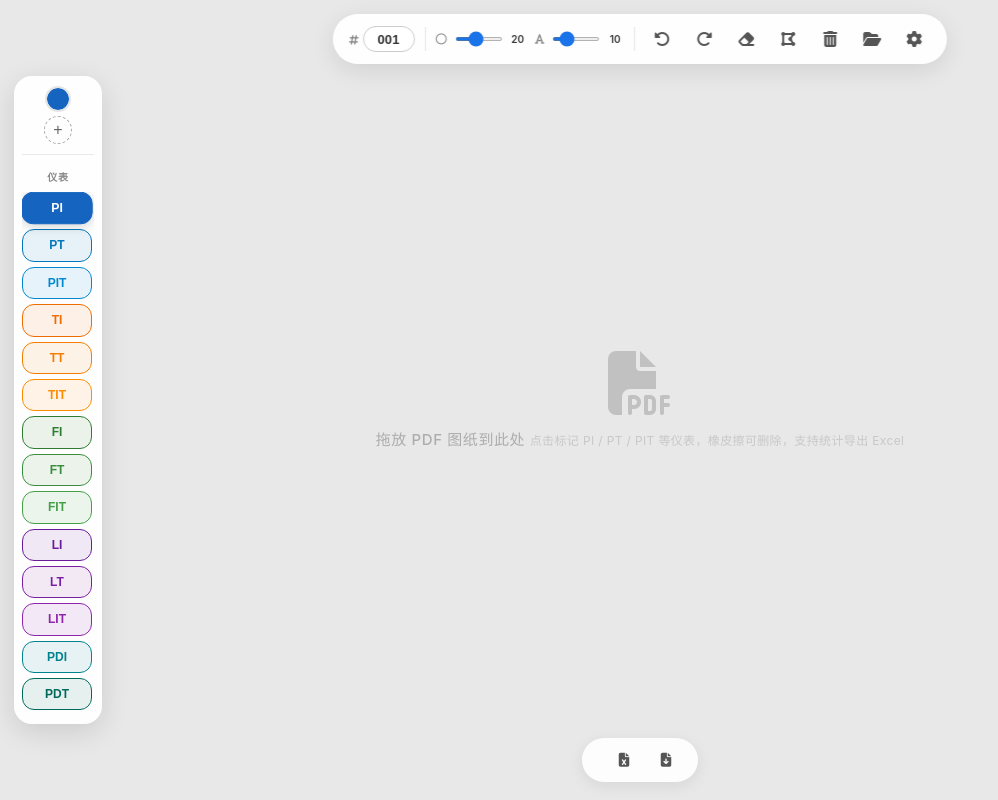
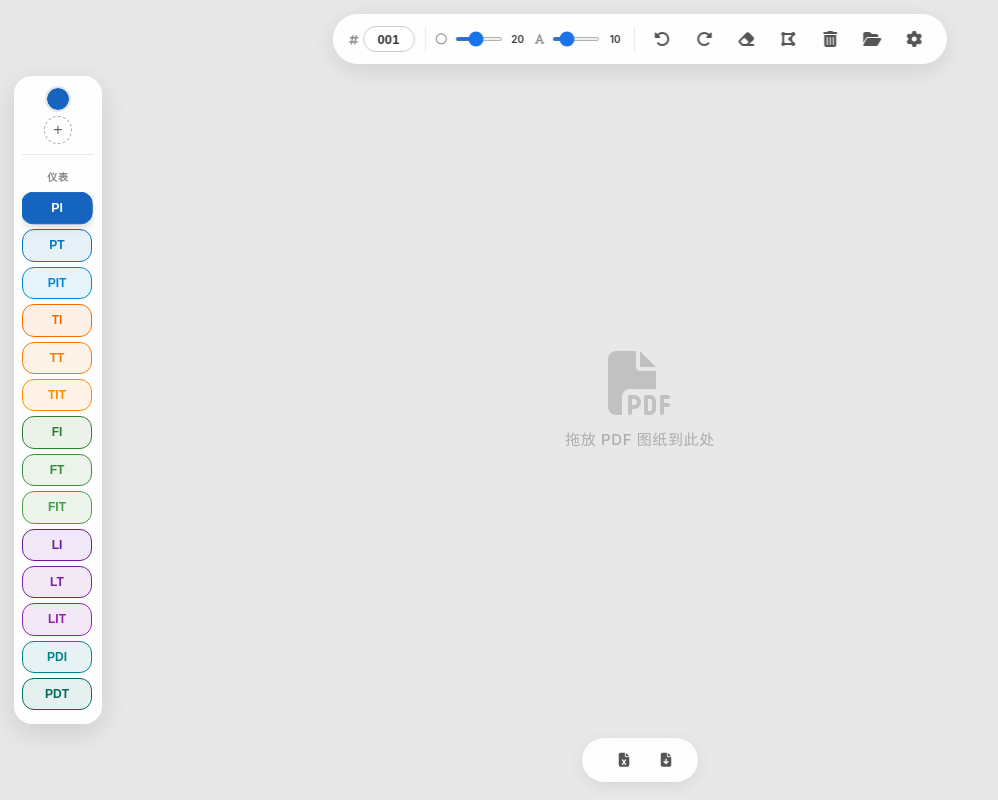
Before and after one commit to FlowerGrove/WHY-CounterTool, a plain HTML site: page 0001/index.html in a window 1280 px wide. Shown: the whole page, without its empty margins (0-998 px from the left). Drawn offline with Linux system fonts and the light colour scheme.

Commit message:
Update index.html

```diff
--- a/0001/index.html
+++ b/0001/index.html
@@ -26,7 +26,7 @@
     <div class="drop-hint" id="dropHint">
         <span class="drop-hint__icon"><i class="fa-solid fa-file-pdf"></i></span>
         <span class="drop-hint__text">拖放 PDF 图纸到此处</span>
-        <span class="drop-hint__sub">点击标记 PI / PT / PIT 等仪表，橡皮擦可删除，支持统计导出 Excel</span>
+
     </div>
 
     <div class="session-banner" id="sessionBanner">
```
